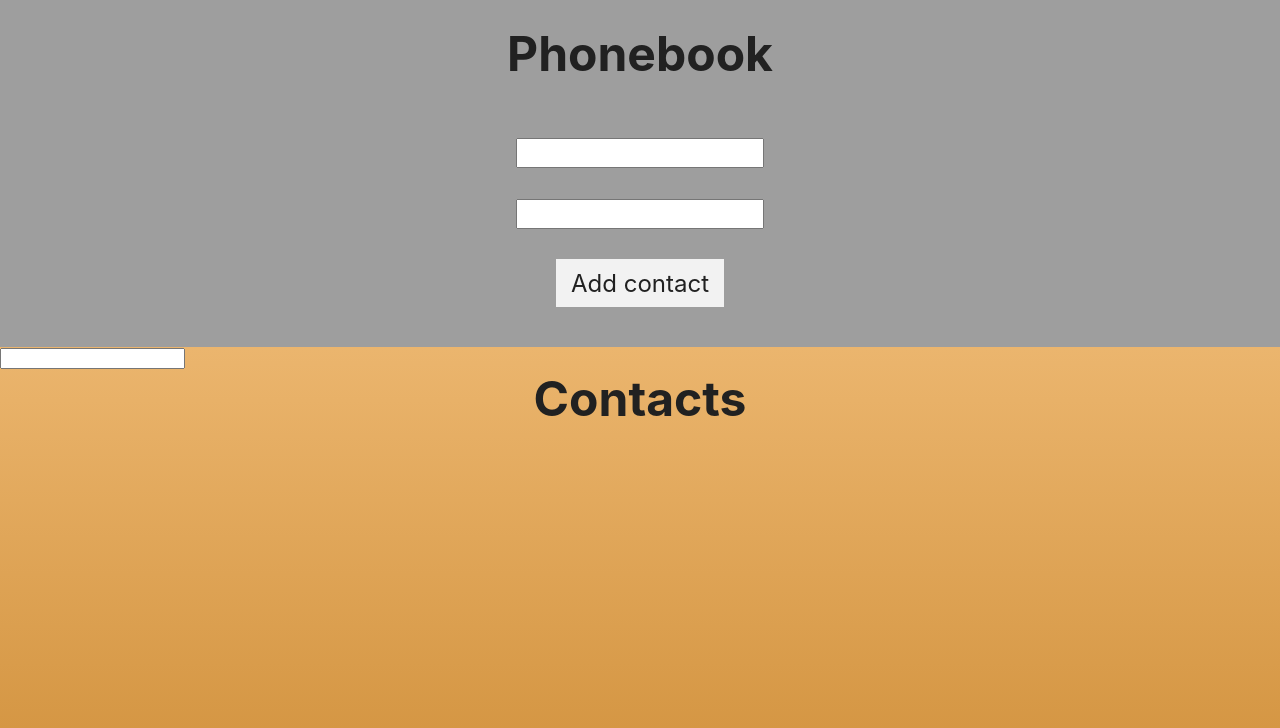
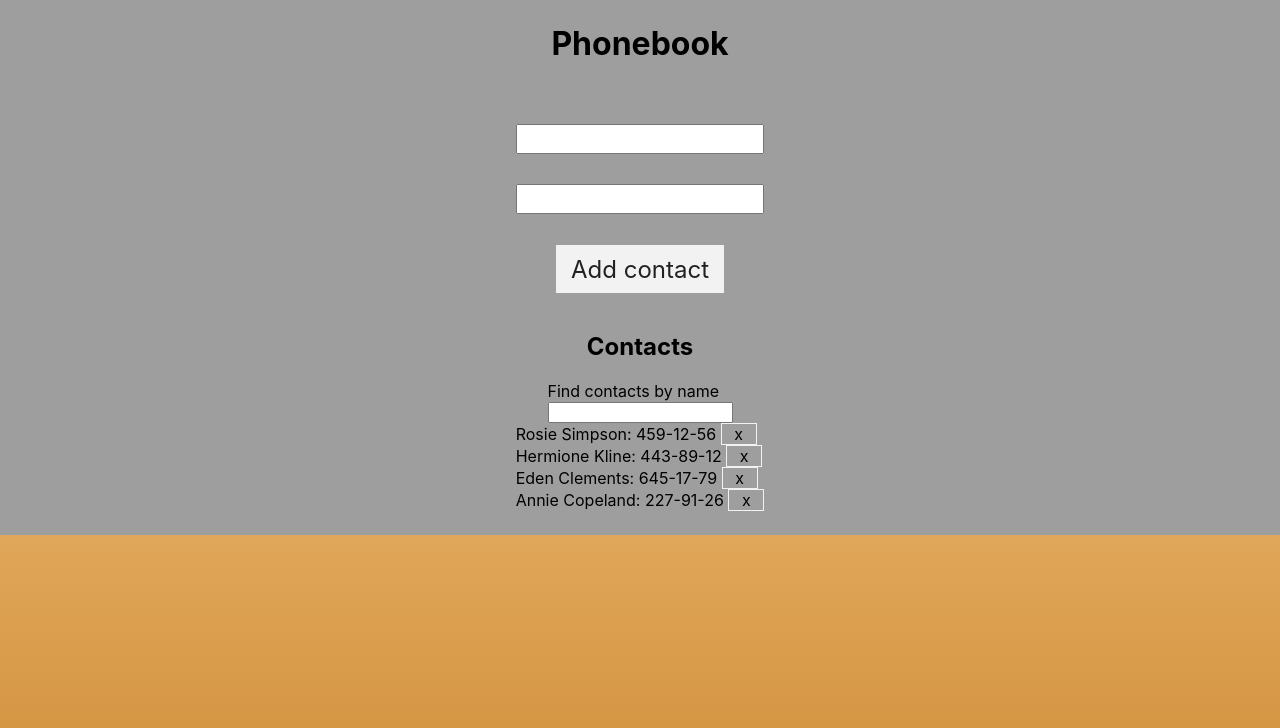
Before and after one commit to ViktorTyt/goit-react-hw-02-phonebook, a React (Create React App) app: page / in a window 1280 px wide. Shown: the top 728 px of the page. Built offline with nearby package versions, Linux system fonts and the light colour scheme.

Commit message:
done functional part

```diff
--- /dev/null
+++ b/src/App/App.jsx
@@ -0,0 +1,83 @@
+import { Component } from 'react';
+import { nanoid } from 'nanoid';
+
+import { InputSection } from 'components/InputSection/InputSection';
+import { ContactList } from 'components/Contacts/Contacts';
+import { Filter } from 'components/Filter/Filter';
+import { Container } from 'components/InputSection/InputSection.styled';
+
+export class App extends Component {
+  state = {
+    contacts: [
+      { id: 'id-1', name: 'Rosie Simpson', number: '459-12-56' },
+      { id: 'id-2', name: 'Hermione Kline', number: '443-89-12' },
+      { id: 'id-3', name: 'Eden Clements', number: '645-17-79' },
+      { id: 'id-4', name: 'Annie Copeland', number: '227-91-26' },
+    ],
+    filter: '',
+  };
+
+  handleFormSubmit = data => {
+    console.log(data);
+    if (this.state.contacts.find(contacts => contacts.name === data.name)) {
+      alert(`${data.name} is already in contacts`);
+    } else {
+      this.setState(prev => {
+        return {
+          contacts: [
+            ...prev.contacts,
+            { id: nanoid(), name: data.name, number: data.number },
+          ],
+        };
+      });
+    }
+  };
+
+  handleFilterChange = e => {
+    this.setState({
+      [e.currentTarget.name]: e.currentTarget.value,
+    });
+    this.handlefilter(e.currentTarget.value);
+  };
+
+  filtred = [];
+
+  handlefilter = searchValue => {
+    return (this.filtred = this.state.contacts.filter(contact =>
+      contact.name.toLowerCase().includes(searchValue.toLowerCase())
+    ));
+  };
+
+  handleDeleteItem = e => {
+    this.setState({
+      contacts: this.state.contacts.filter(
+        contact => contact.name !== e.currentTarget.id
+      ),
+    });
+
+    this.filtred = this.filtred.filter(
+      contact => contact.name !== e.currentTarget.id
+    );
+  };
+
+  render() {
+    console.log([this.filtred].name);
+    return (
+      <Container>
+        <h1>Phonebook</h1>
+        <InputSection onSubmit={this.handleFormSubmit} />
+        <h2>Contacts</h2>
+        <Filter
+          filter={this.state.filter}
+          onFilterChange={this.handleFilterChange}
+        />
+        <ContactList
+          items={this.state.contacts}
+          filtred={this.filtred}
+          deleteItem={this.handleDeleteItem}
+          onFilterChange={this.handleFilterChange}
+        />
+      </Container>
+    );
+  }
+}
--- a/src/components/App.jsx
+++ /dev/null
@@ -1,46 +0,0 @@
-import { Component } from 'react';
-import { nanoid } from 'nanoid';
-
-import { InputSection } from 'components/InputSection/InputSection';
-import { Contacts } from 'components/Contacts/Contacts';
-import { Filter } from 'components/Filter/Filter';
-
-export class App extends Component {
-  state = {
-    contacts: [],
-    filter: '',
-  };
-
-  handleFormSubmit = data => {
-    console.log(data);
-    this.setState(prev => {
-      return {
-        contacts: [
-          ...prev.contacts,
-          { id: nanoid(), name: data.name, number: data.number },
-        ],
-      };
-    });
-  };
-
-  handleFilterChange = e => {
-    console.log(e.currentTarget.value);
-    console.log(e.currentTarget.name);
-    this.setState({
-      [e.currentTarget.name]: e.currentTarget.value,
-    });
-  };
-  render() {
-    console.log(this.state);
-    return (
-      <>
-        <InputSection onSubmit={this.handleFormSubmit} />
-        <Filter
-          items={this.state.contacts}
-          onFilterChange={this.handleFilterChange}
-        />
-        <Contacts items={this.state.contacts} />
-      </>
-    );
-  }
-}
--- /dev/null
+++ b/src/components/ContactItem/ContactItem.jsx
@@ -0,0 +1,11 @@
+import { DeleteButton } from './ContactItem.styled';
+export const ContactItem = ({ name, number, deleteItem }) => {
+  return (
+    <li>
+      {name}: {number}{' '}
+      <DeleteButton id={name} type="button" onClick={deleteItem}>
+        x
+      </DeleteButton>
+    </li>
+  );
+};
--- /dev/null
+++ b/src/components/ContactItem/ContactItem.styled.jsx
@@ -0,0 +1,8 @@
+import styled from '@emotion/styled';
+import { theme } from 'styles/theme';
+
+export const DeleteButton = styled.button`
+  width: 36px;
+  height: auto;
+  border: 1px solid ${theme.colors.light};
+`;
--- a/src/components/Contacts/Contacts.jsx
+++ b/src/components/Contacts/Contacts.jsx
@@ -1,17 +1,29 @@
-import { ContactsContainer, Title } from './Contacts.styled';
+import { ContactsContainer, List } from './Contacts.styled';
+import { ContactItem } from 'components/ContactItem/ContactItem';
 
-export const Contacts = ({ items }) => {
+export const ContactList = ({ items, filtred, deleteItem, onFilterChange }) => {
   console.log(items);
   return (
     <ContactsContainer>
-      <Title>Contacts</Title>
-      <ul>
-        {items.map(item => (
-          <li key={item.id}>
-            {item.name}: {item.number}
-          </li>
-        ))}
-      </ul>
+      <List>
+        {filtred.length > 0
+          ? filtred.map(item => (
+              <ContactItem
+                key={item.id}
+                name={item.name}
+                number={item.number}
+                deleteItem={deleteItem}
+              />
+            ))
+          : items.map(item => (
+              <ContactItem
+                key={item.id}
+                name={item.name}
+                number={item.number}
+                deleteItem={deleteItem}
+              />
+            ))}
+      </List>
     </ContactsContainer>
   );
 };
--- a/src/components/Contacts/Contacts.styled.jsx
+++ b/src/components/Contacts/Contacts.styled.jsx
@@ -12,3 +12,10 @@ export const Title = styled.h2`
   font-size: 48px;
   color: ${theme.colors.dark};
 `;
+
+export const List = styled.ul``;
+export const Item = styled.li`
+  :not(:last-child) {
+    margin-bottom: 12px;
+  }
+`;
--- a/src/components/Filter/Filter.jsx
+++ b/src/components/Filter/Filter.jsx
@@ -1,6 +1,8 @@
 export const Filter = ({ filter, onFilterChange }) => {
   return (
     <label htmlFor="">
+      {' '}
+      Find contacts by name <br></br>
       <input
         type="text"
         name="filter"
--- a/src/components/InputSection/InputSection.jsx
+++ b/src/components/InputSection/InputSection.jsx
@@ -33,7 +33,6 @@ export class InputSection extends Component {
   render() {
     return (
       <Container>
-        <Title>Phonebook</Title>
         <Form action="" autocomplete="off" onSubmit={this.handleSubmit}>
           <label htmlFor="">
             <Input
--- a/src/index.js
+++ b/src/index.js
@@ -1,6 +1,6 @@
 import React from 'react';
 import ReactDOM from 'react-dom/client';
-import { App } from 'components/App';
+import { App } from 'App/App';
 import { GlobalStyles, theme } from 'styles';
 import { Global, ThemeProvider } from '@emotion/react';
 
```
Also changed, not shown: src/App/App.styled.jsx (added, +9 -0 lines).
